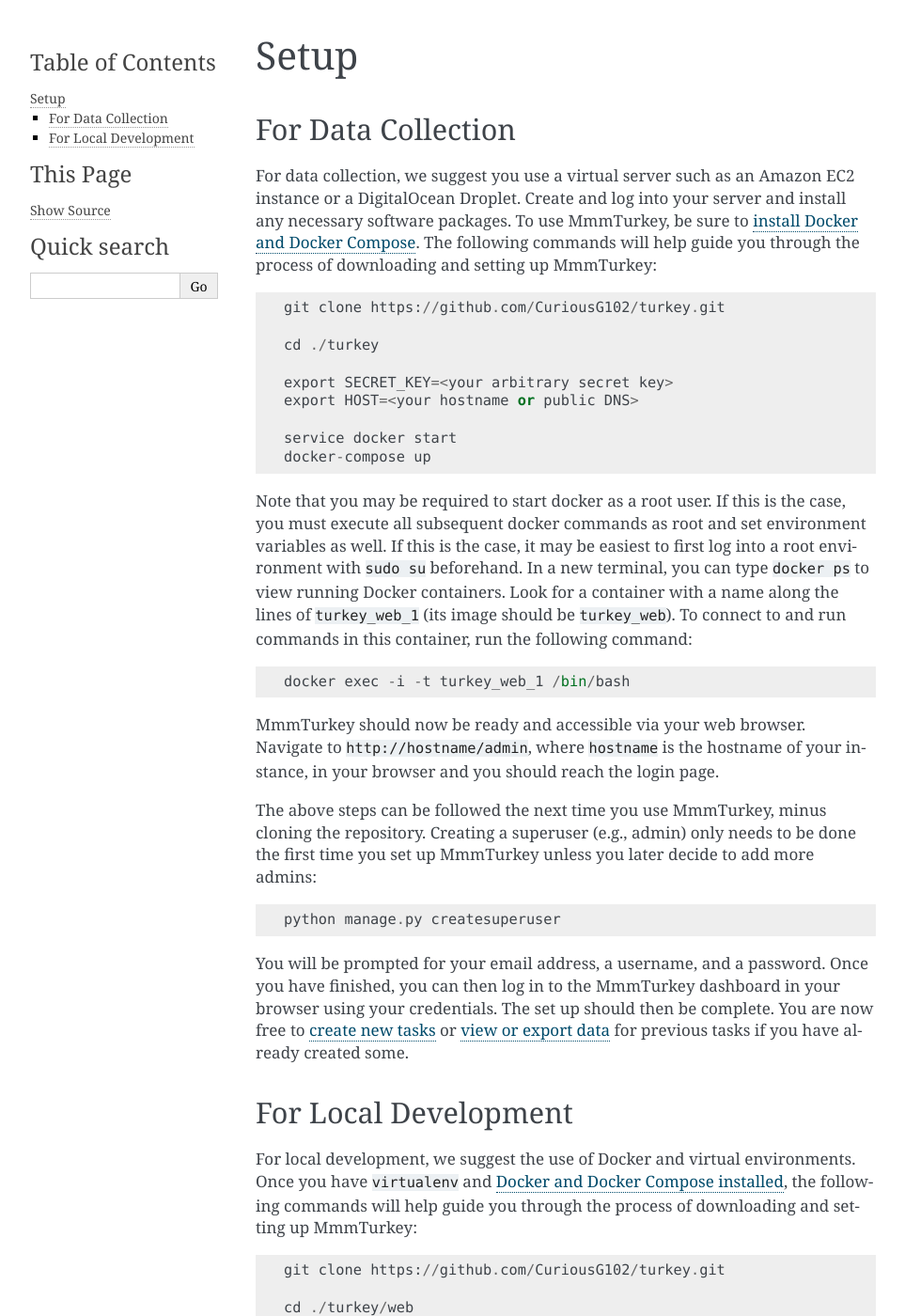
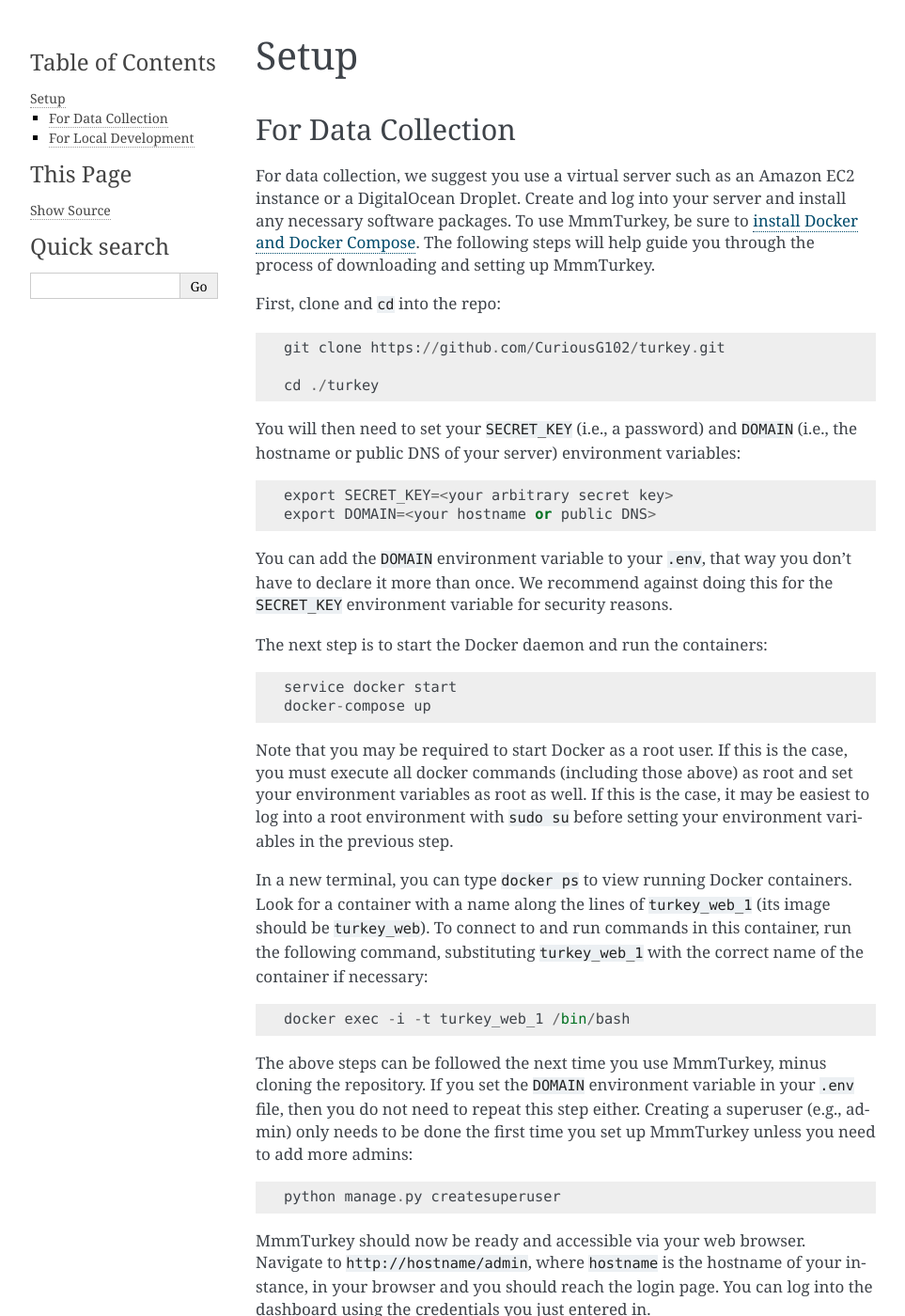
Before and after one commit to CuriousG102/turkey, a Sphinx documentation site: the page built from web/turkey/docs/source/setup.rst, in a window 1280 px wide and 1400 px high. Shown: the whole window at 94% size, without its empty margins (148-1111 px from the left). Built offline with Sphinx 7.4.7, drawn with Linux system fonts in a browser that asks for light colours; pages that are not in the unit, such as notebooks, are missing from menus; some of the changed text lies outside the part shown.

Commit message:
clarification and changing HOST environment variable to DOMAIN

```diff
--- a/web/turkey/docs/source/setup.rst
+++ b/web/turkey/docs/source/setup.rst
@@ -3,59 +3,77 @@
 
 For Data Collection
 ===================
-For data collection, we suggest you use a virtual server such as an Amazon EC2 instance or a DigitalOcean Droplet. Create and log into your server and install any necessary software packages. To use MmmTurkey, be sure to `install Docker and Docker Compose <https://docs.docker.com/compose/install>`_. The following commands will help guide you through the process of downloading and setting up MmmTurkey::
+For data collection, we suggest you use a virtual server such as an Amazon EC2 instance or a DigitalOcean Droplet. Create and log into your server and install any necessary software packages. To use MmmTurkey, be sure to `install Docker and Docker Compose <https://docs.docker.com/compose/install>`_. The following steps will help guide you through the process of downloading and setting up MmmTurkey.
+
+First, clone and ``cd`` into the repo::
 
     git clone https://github.com/CuriousG102/turkey.git
 
     cd ./turkey
 
+You will then need to set your ``SECRET_KEY`` (i.e., a password) and ``DOMAIN`` (i.e., the hostname or public DNS of your server) environment variables::
+
     export SECRET_KEY=<your arbitrary secret key>
-    export HOST=<your hostname or public DNS>
+    export DOMAIN=<your hostname or public DNS>
+
+You can add the ``DOMAIN`` environment variable to your ``.env``, that way you don't have to declare it more than once. We recommend against doing this for the ``SECRET_KEY`` environment variable for security reasons.
+
+The next step is to start the Docker daemon and run the containers::
 
     service docker start
     docker-compose up
 
-Note that you may be required to start docker as a root user. If this is the case, you must execute all subsequent docker commands as root and set environment variables as well. If this is the case, it may be easiest to first log into a root environment with ``sudo su`` beforehand. In a new terminal, you can type ``docker ps`` to view running Docker containers. Look for a container with a name along the lines of ``turkey_web_1`` (its image should be ``turkey_web``). To connect to and run commands in this container, run the following command::
+Note that you may be required to start Docker as a root user. If this is the case, you must execute all docker commands (including those above) as root and set your environment variables as root as well. If this is the case, it may be easiest to log into a root environment with ``sudo su`` before setting your environment variables in the previous step.
+
+In a new terminal, you can type ``docker ps`` to view running Docker containers. Look for a container with a name along the lines of ``turkey_web_1`` (its image should be ``turkey_web``). To connect to and run commands in this container, run the following command, substituting ``turkey_web_1`` with the correct name of the container if necessary::
 
     docker exec -i -t turkey_web_1 /bin/bash
 
-MmmTurkey should now be ready and accessible via your web browser. Navigate to ``http://hostname/admin``, where ``hostname`` is the hostname of your instance, in your browser and you should reach the login page.
-
-The above steps can be followed the next time you use MmmTurkey, minus cloning the repository. Creating a superuser (e.g., admin) only needs to be done the first time you set up MmmTurkey unless you later decide to add more admins::
+The above steps can be followed the next time you use MmmTurkey, minus cloning the repository. If you set the ``DOMAIN`` environment variable in your ``.env`` file, then you do not need to repeat this step either. Creating a superuser (e.g., admin) only needs to be done the first time you set up MmmTurkey unless you need to add more admins::
 
     python manage.py createsuperuser
 
-You will be prompted for your email address, a username, and a password. Once you have finished, you can then log in to the MmmTurkey dashboard in your browser using your credentials. The set up should then be complete. You are now free to `create new tasks <taskcreation.html>`_ or `view or export data <data.html>`_ for previous tasks if you have already created some.
+MmmTurkey should now be ready and accessible via your web browser. Navigate to ``http://hostname/admin``, where ``hostname`` is the hostname of your instance, in your browser and you should reach the login page. You can log into the dashboard using the credentials you just entered in.
+
+You will be prompted for your email address, a username, and a password. Once you have finished, you can then log in to the MmmTurkey dashboard in your browser using your credentials. The setup should then be complete. You are now free to `create new tasks <taskcreation.html>`_ or `view or export data <data.html>`_ for previous tasks if you have already created some.
 
 
 For Local Development
 =====================
-For local development, we suggest the use of Docker and virtual environments. Once you have ``virtualenv`` and `Docker and Docker Compose installed <https://docs.docker.com/compose/install/>`_, the following commands will help guide you through the process of downloading and setting up MmmTurkey::
+For local development, we suggest the use of Docker and virtual environments. Once you have the ``virtualenv`` package and `Docker and Docker Compose installed <https://docs.docker.com/compose/install/>`_, the following steps will help guide you through the process of downloading and setting up MmmTurkey.
+
+First, clone and ``cd`` into the repo::
 
     git clone https://github.com/CuriousG102/turkey.git
 
-    cd ./turkey/web
+    cd ./turkey/
+
+Once you have ``virtualenv`` installed, you can run these commands to create, setup, and start your virtual environment::
 
     virtualenv venv
     virtualenv -p python3 venv
     source venv/bin/activate
-    pip install -r requirements.txt
+    pip install -r ./web/requirements.txt
 
     source venv/bin/activate
+
+It is possible that you will need to install several other packages before running ``pip install``. If you encounter an error, please refer to `this issue <https://github.com/CuriousG102/turkey/issues/53>`_ for further instructions.
+
+The following steps are for starting the server to view and test the framework::
 
     export DEBUG=1
 
     service docker start
     docker-compose up
 
-It is likely that you will need to install several other packages before running ``pip install``. Please refer to `this issue <https://github.com/CuriousG102/turkey/issues/53>`_. The remainder of this setup is identical to the above section. In a new terminal, you can type ``docker ps`` to view running Docker containers. Look for a container with a name along the lines of ``turkey_web_1`` (its image should be ``turkey_web``). To connect to and run commands in this container, run the following command::
+In a new terminal, you can type ``docker ps`` to view running Docker containers. Look for a container with a name along the lines of ``turkey_web_1`` (its image should be ``turkey_web``). To connect to and run commands in this container, run the following command, substituting ``turkey_web_1`` with the correct name of the container if necessary::
 
     docker exec -i -t turkey_web_1 /bin/bash
 
-MmmTurkey should now be ready to run locally for development on your machine. Navigate to `localhost <http://localhost/admin>`_ in your browser and you should reach the login page.
-
-The above steps can be followed the next time you work on MmmTurkey, minus cloning the repository and creating and setting up the virtual environment. Creating a superuser (e.g., admin) only needs to be done the first time you set up MmmTurkey unless you later decide to add more admins::
+The above steps can be followed the next time you work on MmmTurkey, minus cloning the repository and creating and setting up the virtual environment. Creating a superuser (e.g., admin) only needs to be done the first time you set up MmmTurkey unless you need to add more admins::
 
     python manage.py createsuperuser
 
+MmmTurkey should now be ready to run locally for development on your machine. Navigate to `localhost <http://localhost/admin>`_ in your browser and you should reach the login page. You can log into the dashboard using the credentials you just entered in.
+
 You will be prompted for your email address, a username, and a password. Once you have finished, you can then log in to the MmmTurkey dashboard in your browser using your credentials. The set up should then be complete. You are now free to work on MmmTurkey.
```
